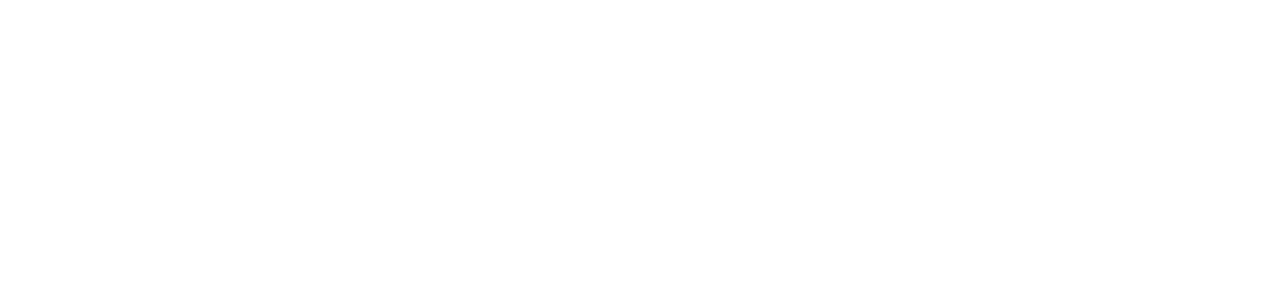
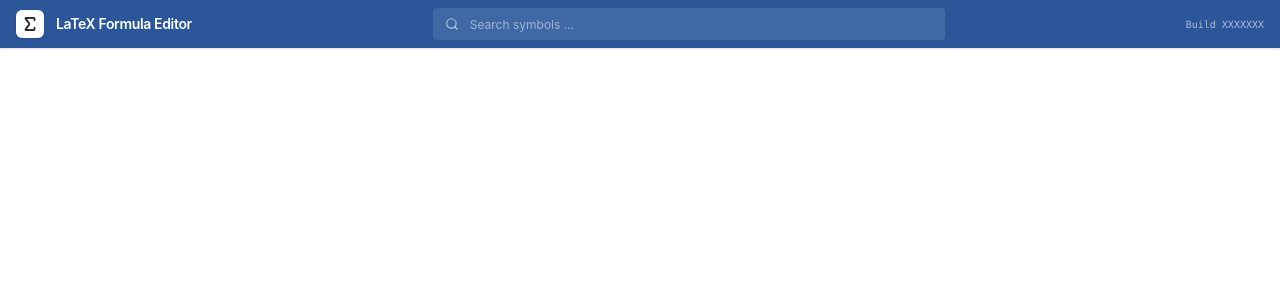
Before and after one commit to komed3/latex-editor, a React (Vite) app: page / in a window 1280 px wide. Shown: the top 300 px of the page. Built offline with nearby package versions, Linux system fonts and the light colour scheme.

Commit message:
create app header

```diff
--- a/src/App.tsx
+++ b/src/App.tsx
@@ -1,3 +1,9 @@
+import { Ribbon } from './component/Ribbon';
+
 export default function App () {
-  return ( <></> );
+  return (
+    <>
+      <Ribbon />
+    </>
+  );
 }
--- /dev/null
+++ b/src/component/Ribbon.tsx
@@ -0,0 +1,31 @@
+import { Search, Sigma } from 'lucide-react';
+import type React from 'react';
+
+export const Ribbon: React.FC = ( {} ) => {
+  return (
+    <header className="relative z-100 flex flex-col shrink-0 bg-[#f3f2f1] select-none shadow-sm">
+      <div className="flex items-center gap-3 h-12 px-4 text-white bg-[#2b579a]">
+        <div className="flex justify-center items-center w-7 h-7 bg-white rounded-md shadow-sm">
+          <Sigma size={ 18 } className="text-[#323130]" strokeWidth={ 2.5 } />
+        </div>
+        <h1 className="text-sm font-semibold tracking-tight">LaTeX Formula Editor</h1>
+        <div className="flex-1 flex justify-center px-4">
+          <div className="group relative flex items-center w-full max-w-lg h-8">
+            <Search size={ 14 } className="
+              absolute left-3 z-10 text-white/60 group-focus-within:text-[#323130]
+              group-hover:text-[#323130] transition-colors
+            " />
+            <input type="text" placeholder="Search symbols …" className="
+              w-full h-full py-0 pl-9 pr-3 text-xs text-white focus:text-[#323130] bg-white/10
+              hover:bg-white focus:bg-white placeholder:text-white/50 hover:placeholder:text-[#323130]/40
+              rounded border border-transparent focus:border-white outline-none transition-all
+            " />
+          </div>
+        </div>
+        <div className="flex gap-2 font-mono text-[10px] opacity-60">
+          <span>Build { process.env.build || 'XXXXXXX' }</span>
+        </div>
+      </div>
+    </header>
+  );
+};
```
